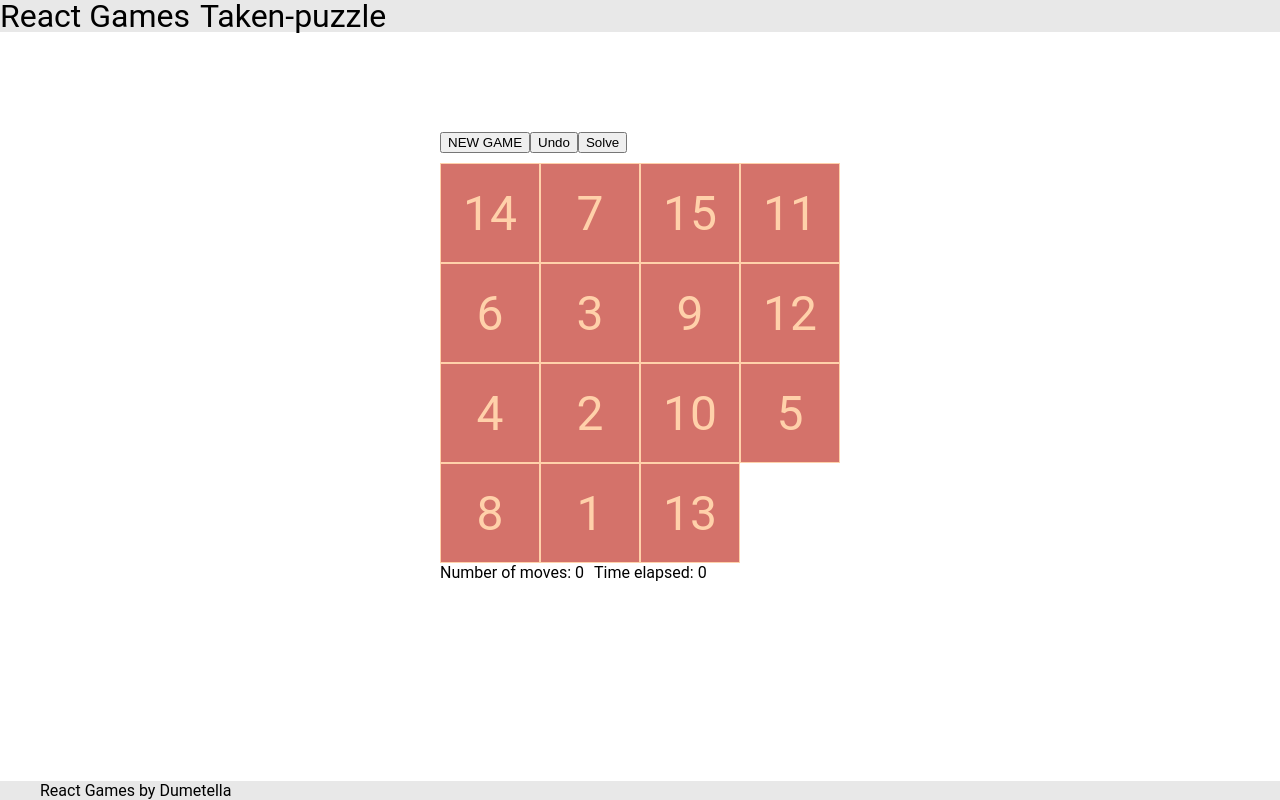
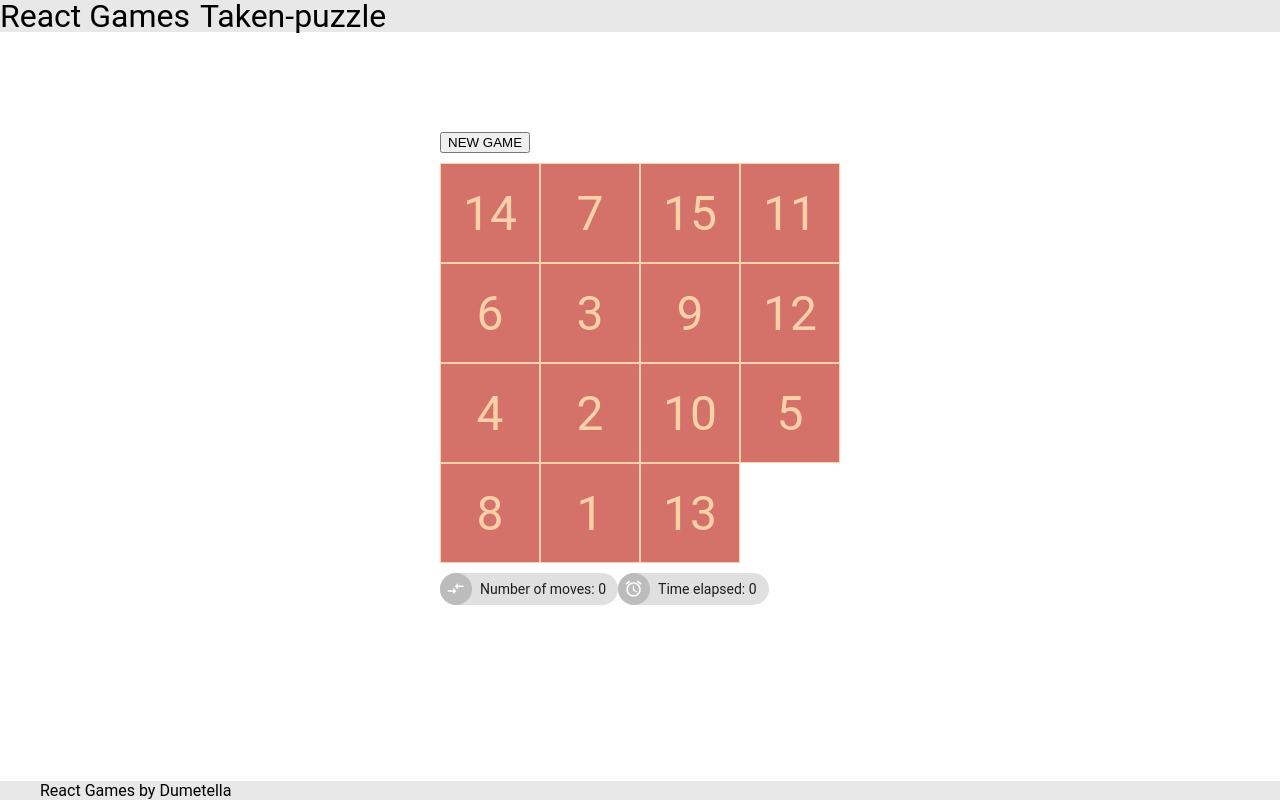
Before and after one commit to Dumetella/react-15game, a React (Create React App) app: page /taken-game in a window 1280 px wide. Built offline with nearby package versions, Linux system fonts and the light colour scheme.

Commit message:
added gamestats

```diff
--- a/src/games/Taken/GameMenu.tsx
+++ b/src/games/Taken/GameMenu.tsx
@@ -1,5 +1,6 @@
 import React from 'react';
 import styled from 'styled-components';
+import Button from '../../components/ui/Button';
 
 interface GameMenuProps {
     onClick: () => void;
@@ -14,16 +15,6 @@ function GameMenu(props: GameMenuProps) {
                     NEW GAME
                 </button>
             </div>
-            <div className="menu__item">
-                <button >
-                    Undo
-                </button>
-            </div>
-            <div className="menu__item">
-                <button >
-                    Solve
-                </button>
-            </div>
         </div>
 
     );
@@ -33,13 +24,3 @@ export default styled(GameMenu)`
     display:flex;
     margin-bottom: 10px;
 `;
-
-
-//clock
-// <svg>
-//     <path d="M22 5.72l-4.6-3.86-1.29 1.53 4.6 3.86L22 5.72zM7.88 3.39L6.6 1.86 2 5.71l1.29 1.53 4.59-3.85zM12.5 8H11v6l4.75 2.85.75-1.23-4-2.37V8zM12 4c-4.97 0-9 4.03-9 9s4.02 9 9 9c4.97 0 9-4.03 9-9s-4.03-9-9-9zm0 16c-3.87 0-7-3.13-7-7s3.13-7 7-7 7 3.13 7 7-3.13 7-7 7z"></path>
-// </svg>
-//Moves
-// <svg>
-//     <path d="M9.01 14H2v2h7.01v3L13 15l-3.99-4v3zm5.98-1v-3H22V8h-7.01V5L11 9l3.99 4z"></path>
-// </svg>
--- a/src/games/Taken/GameStats.tsx
+++ b/src/games/Taken/GameStats.tsx
@@ -1,34 +1,31 @@
 import React from 'react';
 import styled from 'styled-components';
+import { Stats, StatsItem, StatsValue, Svg, SvgContainer } from './style/GameStatsStyle';
 
 interface GameStatsProps {
     moves: number;
     timer: number;
-    className?: string;
 }
 
-function GameStats(props: GameStatsProps): JSX.Element {
+export default function GameStats(props: GameStatsProps): JSX.Element {
     return (
-        <div className={props.className}>
-            <div className="stats">
-                <div className="stats__item">
-                    <div>Number of moves: {props.moves}</div>
-                </div>
-                <div className="stats__item">
-                    <div>Time elapsed: {props.timer}</div>
-                </div>
-            </div>
-        </div>
+        <Stats>
+            <StatsItem>
+                <SvgContainer>
+                    <Svg viewBox="0 0 24 24">
+                        <path d="M9.01 14H2v2h7.01v3L13 15l-3.99-4v3zm5.98-1v-3H22V8h-7.01V5L11 9l3.99 4z"></path>
+                    </Svg>
+                </SvgContainer>
+                <StatsValue>Number of moves: {props.moves}</StatsValue>
+            </StatsItem>
+            <StatsItem>
+                <SvgContainer>
+                    <Svg viewBox="0 0 24 24">
+                        <path d="M22 5.72l-4.6-3.86-1.29 1.53 4.6 3.86L22 5.72zM7.88 3.39L6.6 1.86 2 5.71l1.29 1.53 4.59-3.85zM12.5 8H11v6l4.75 2.85.75-1.23-4-2.37V8zM12 4c-4.97 0-9 4.03-9 9s4.02 9 9 9c4.97 0 9-4.03 9-9s-4.03-9-9-9zm0 16c-3.87 0-7-3.13-7-7s3.13-7 7-7 7 3.13 7 7-3.13 7-7 7z"></path>
+                    </Svg>
+                </SvgContainer>
+                <StatsValue>Time elapsed: {props.timer}</StatsValue>
+            </StatsItem>
+        </Stats>
     );
 }
-
-export default styled(GameStats)`
-
-    .stats {
-        display: flex;
-    }
-
-    .stats__item {
-        margin-right: 10px;
-    }
-`;
--- /dev/null
+++ b/src/games/Taken/style/GameStatsStyle.tsx
@@ -0,0 +1,61 @@
+import styled from 'styled-components';
+
+export const Stats = styled.div`
+    display:flex;
+    margin-top: 10px;
+`;
+
+export const StatsItem = styled.div`
+    border: 10px none;
+    box-sizing: border-box;
+    display: flex;
+    font-family: 'Roboto', sans-serif;
+    cursor: default;
+    text-decoration: none;
+    margin: 0px;
+    padding: 0px;
+    outline: currentcolor none medium;
+    font-size: inherit;
+    font-weight: inherit;
+    position: relative;
+    z-index: 1;
+    background-color: rgb(224, 224, 224);
+    border-radius: 16px;
+    white-space: nowrap;
+`;
+
+export const SvgContainer = styled.div`
+    color: rgb(255, 255, 255);
+    background-color: rgb(188, 188, 188);
+    user-select: none;
+    display: inline-flex;
+    align-items: center;
+    justify-content: center;
+    font-size: 16px;
+    border-radius: 50%;
+    height: 32px;
+    width: 32px;
+    margin-right: -4px;
+`;
+
+export const Svg = styled.svg`
+    display: inline-block;
+    color: rgb(255, 255, 255);
+    fill: rgb(255, 255, 255);
+    height: 19.2px;
+    width: 19.2px;
+    user-select: none;
+    font-size: 19.2px;
+    margin: 6.4px;
+`;
+
+export const StatsValue = styled.span`
+    color: rgba(0, 0, 0, 0.87);
+    font-size: 14px;
+    font-weight: 400;
+    line-height: 32px;
+    padding-left: 12px;
+    padding-right: 12px;
+    user-select: none;
+    white-space: nowrap;
+`;
```
Also changed, not shown: src/components/ui/Button.tsx (+8 -2 lines).
